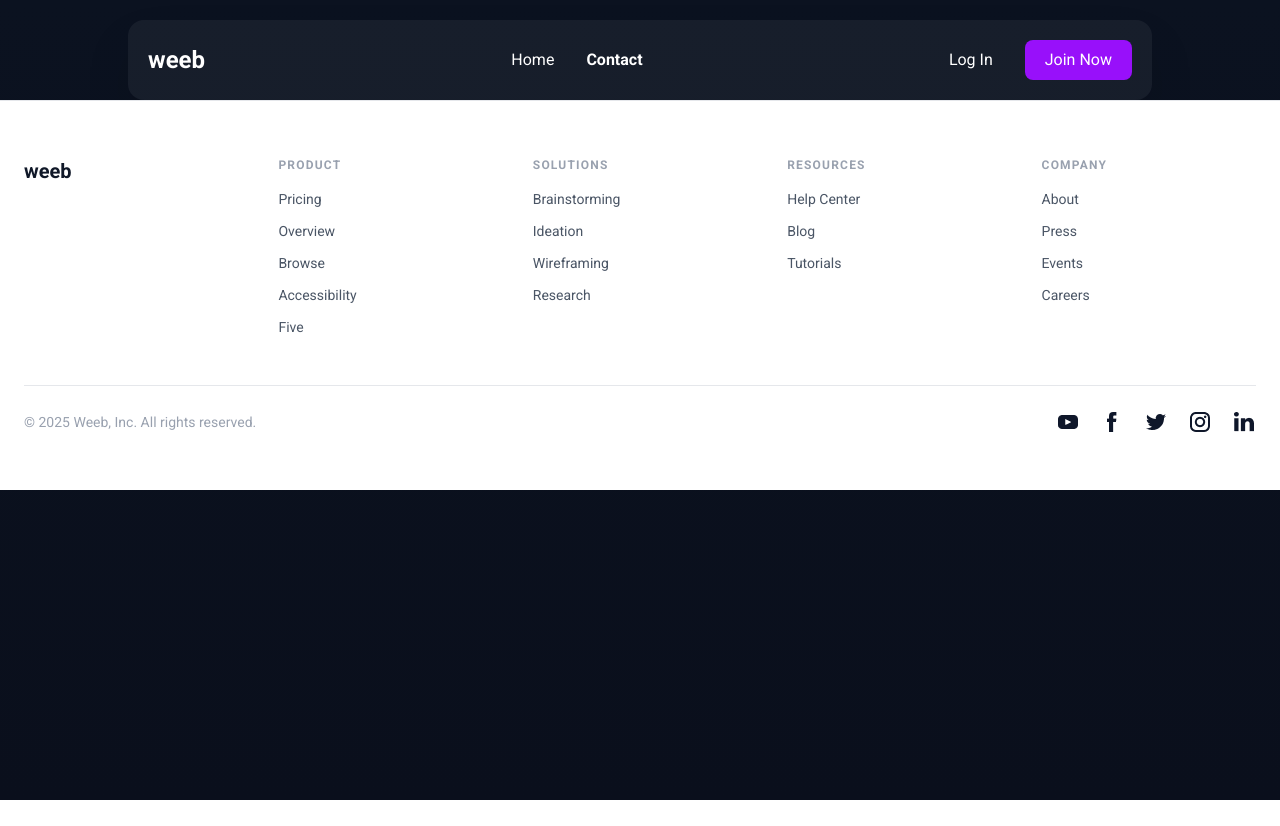
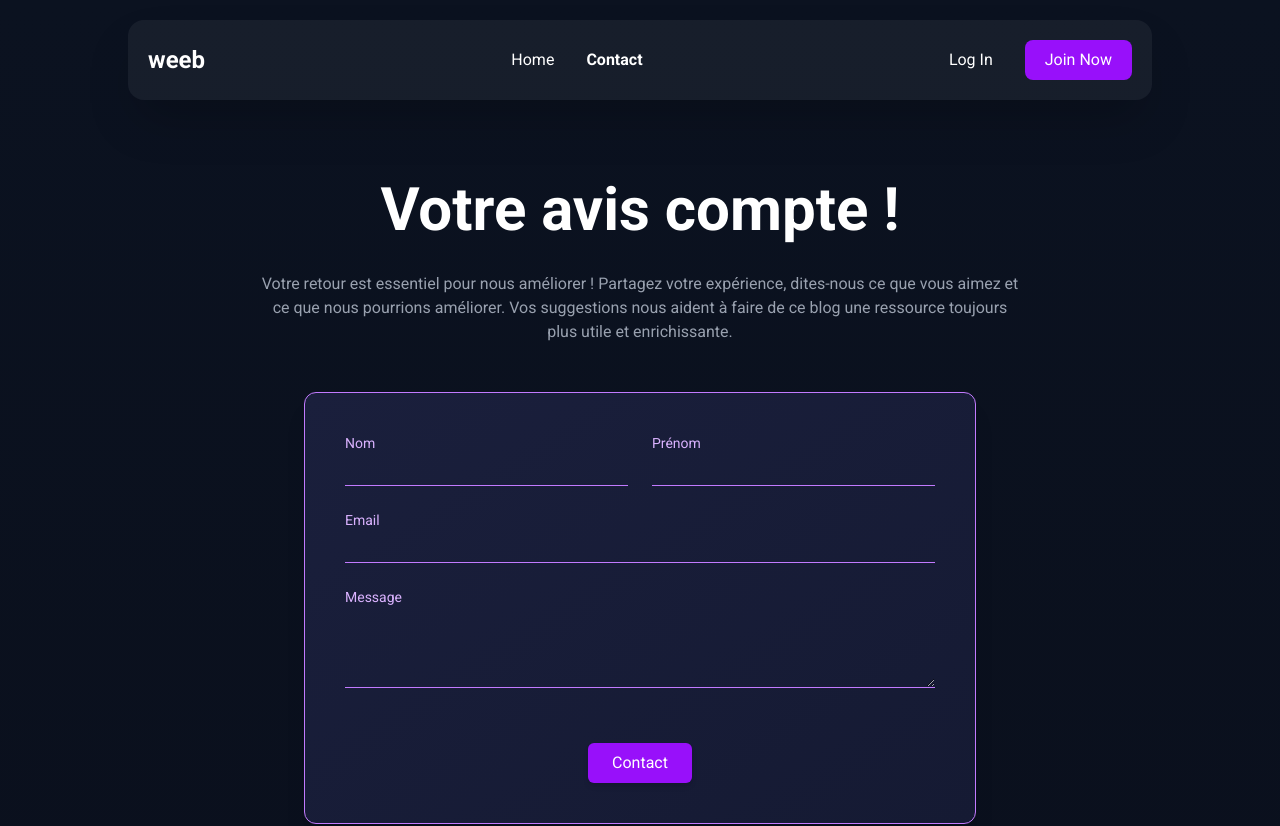
Before and after one commit to Chaimaa482/Weeb, a React (Vite) app in the folder Weeb/: page /contact in a window 1280 px wide. Shown: the top 826 px of the page. Before the commit the page ends 800 px from the top, so only its background shows below. Built offline with nearby package versions, Linux system fonts and the light colour scheme.

Commit message:
add contact page

```diff
--- a/Weeb/src/pages/Contact.jsx
+++ b/Weeb/src/pages/Contact.jsx
@@ -1,8 +1,71 @@
 function Contact() {
 
   return (
-    <>
-    </>
+  <>
+        <section className="max-w-5xl mx-auto px-6 text-center m-20">
+
+          {/* Header */}
+          <div className="mb-12 rounded-lg">
+            <h1 className="text-6xl font-bold text-white mb-4">
+              Votre avis compte !
+            </h1>
+            <p className="mt-8 text-gray-400 max-w-3xl mx-auto">
+              Votre retour est essentiel pour nous améliorer ! Partagez votre
+              expérience, dites-nous ce que vous aimez et ce que nous pourrions
+              améliorer. Vos suggestions nous aident à faire de ce blog une
+              ressource toujours plus utile et enrichissante.
+            </p>
+          </div>
+
+          {/* Form */}
+          <div className="mx-auto max-w-2xl rounded-xl p-10 bg-linear-to-br from-[#1a1f3c] to-[#151a33] shadow-xl border border-purple-400 ">
+            <form className="grid grid-cols-2 gap-6 text-left">
+
+              <div>
+                <label className="block text-purple-300 text-sm mb-2">Nom</label>
+                <input
+                  type="text"
+                  className="w-full bg-transparent border-b border-purple-400 text-white focus:outline-none focus:border-purple-600"
+                />
+              </div>
+
+              <div>
+                <label className="block text-purple-300 text-sm mb-2">Prénom</label>
+                <input
+                  type="text"
+                  className="w-full bg-transparent border-b border-purple-400 text-white focus:outline-none focus:border-purple-600"
+                />
+              </div>
+
+              <div className="col-span-2">
+                <label className="block text-purple-300 text-sm mb-2">Email</label>
+                <input
+                  type="email"
+                  className="w-full bg-transparent border-b border-purple-400 text-white focus:outline-none focus:border-purple-600"
+                />
+              </div>
+
+              <div className="col-span-2">
+                <label className="block text-purple-300 text-sm mb-2">Message</label>
+                <textarea
+                  rows={3}
+                  className="w-full bg-transparent border-b border-purple-400 text-white focus:outline-none focus:border-purple-600"
+                />
+              </div>
+
+              <div className="col-span-2 flex justify-center mt-6">
+                <button
+                  type="submit"
+                  className="px-6 py-2 bg-purple-600 hover:bg-purple-700 text-white rounded-md shadow-md transition"
+                >
+                  Contact
+                </button>
+              </div>
+
+            </form>
+          </div>
+        </section>
+      </>
 
   )
 }
```
